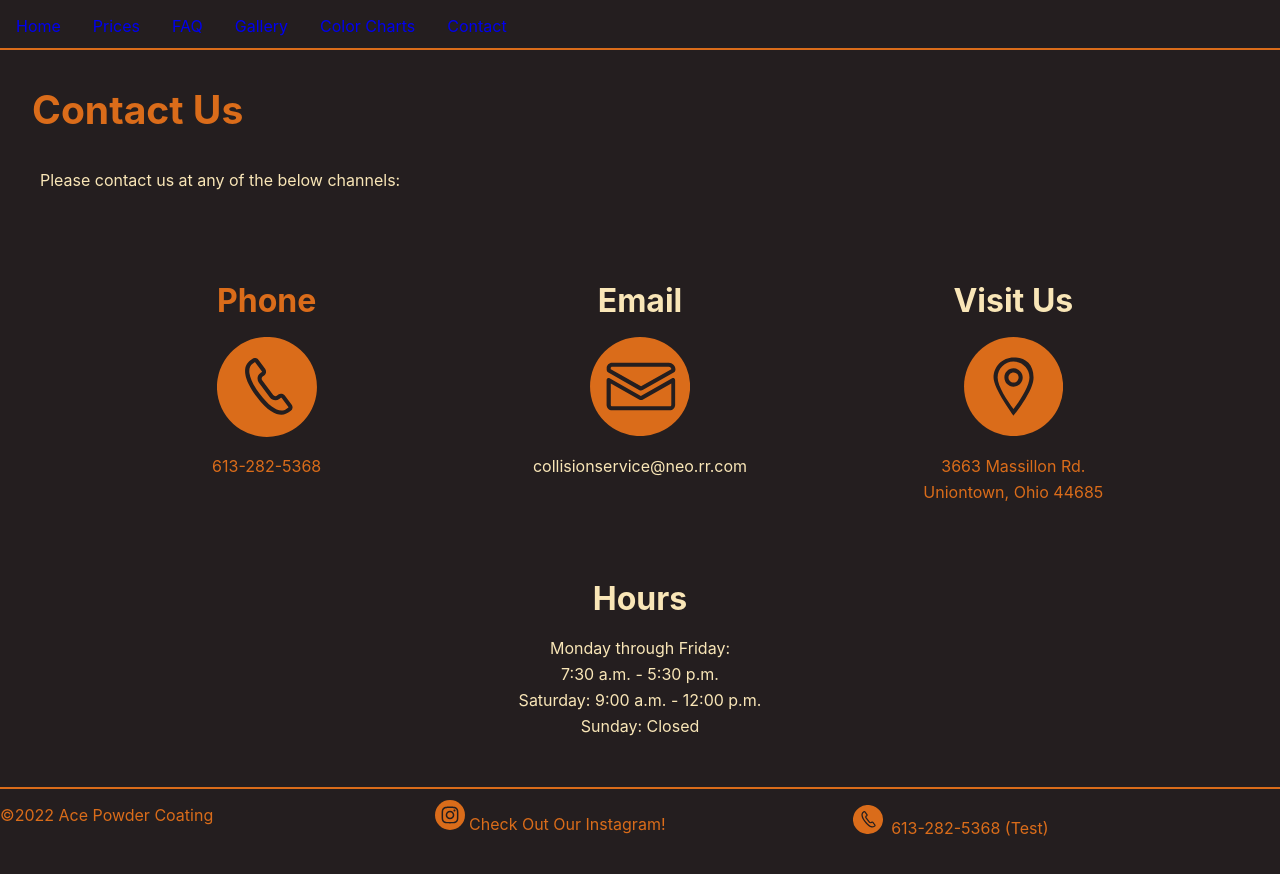
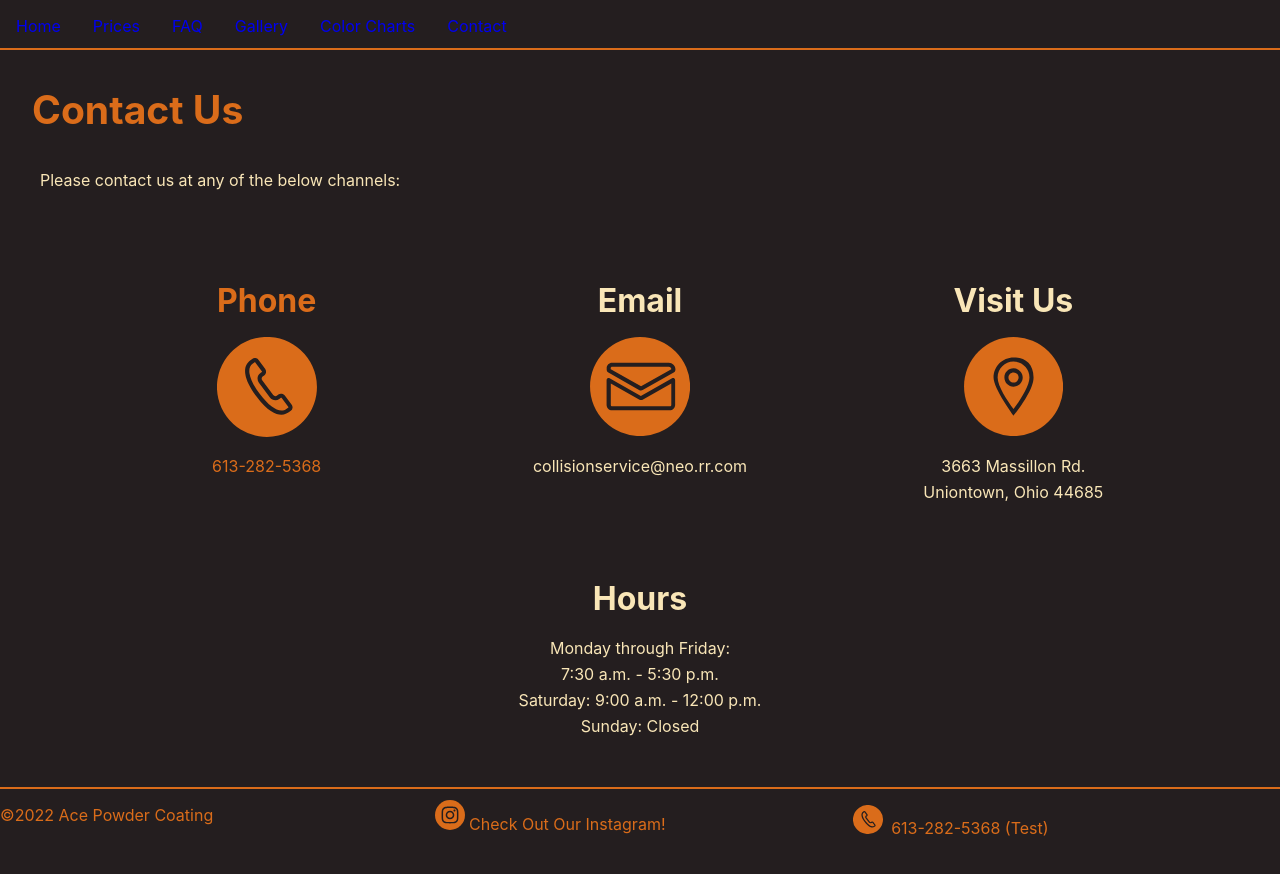
Before and after one commit to muirisc/Ace-Powder-Coating, a React (Create React App) app in the folder my-app/: page /contact in a window 1280 px wide. In both pictures the pointer is over the element "Phone". Shown: the top 874 px of the page. Built offline with nearby package versions, Linux system fonts and the light colour scheme.

Commit message:
More Additions

```diff
--- a/my-app/src/index.css
+++ b/my-app/src/index.css
@@ -343,8 +343,11 @@ color: #F9E6B7;
   margin-top: 0rem;
 }
 
-.contactDiv div:hover h4, .contactDiv div:hover p, .contactDiv:hover a{
+.contactDiv div:hover h4, .contactDiv div:hover p, .contactDiv div:hover a{
   color: #da6c1a;
+  /* background-color: #F9E6B7; */
+
+;
 }
 
 .contactDiv h4{
```
